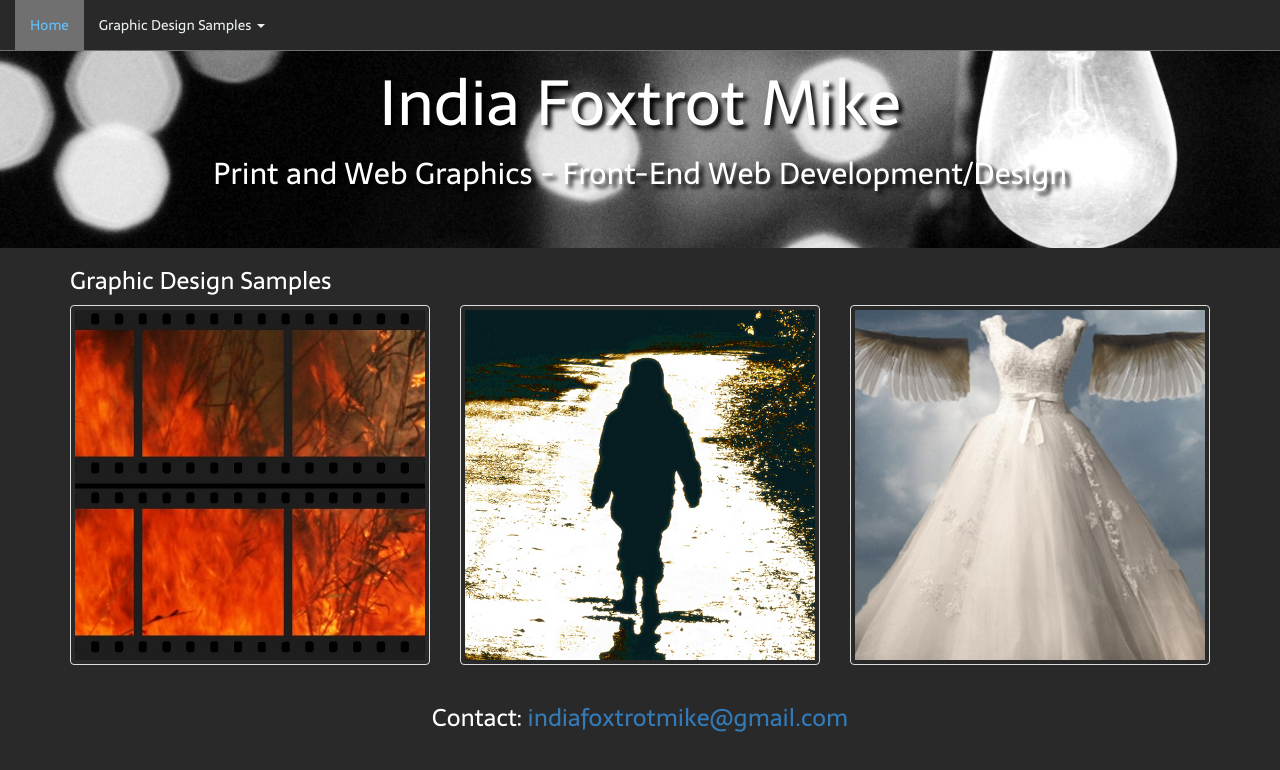
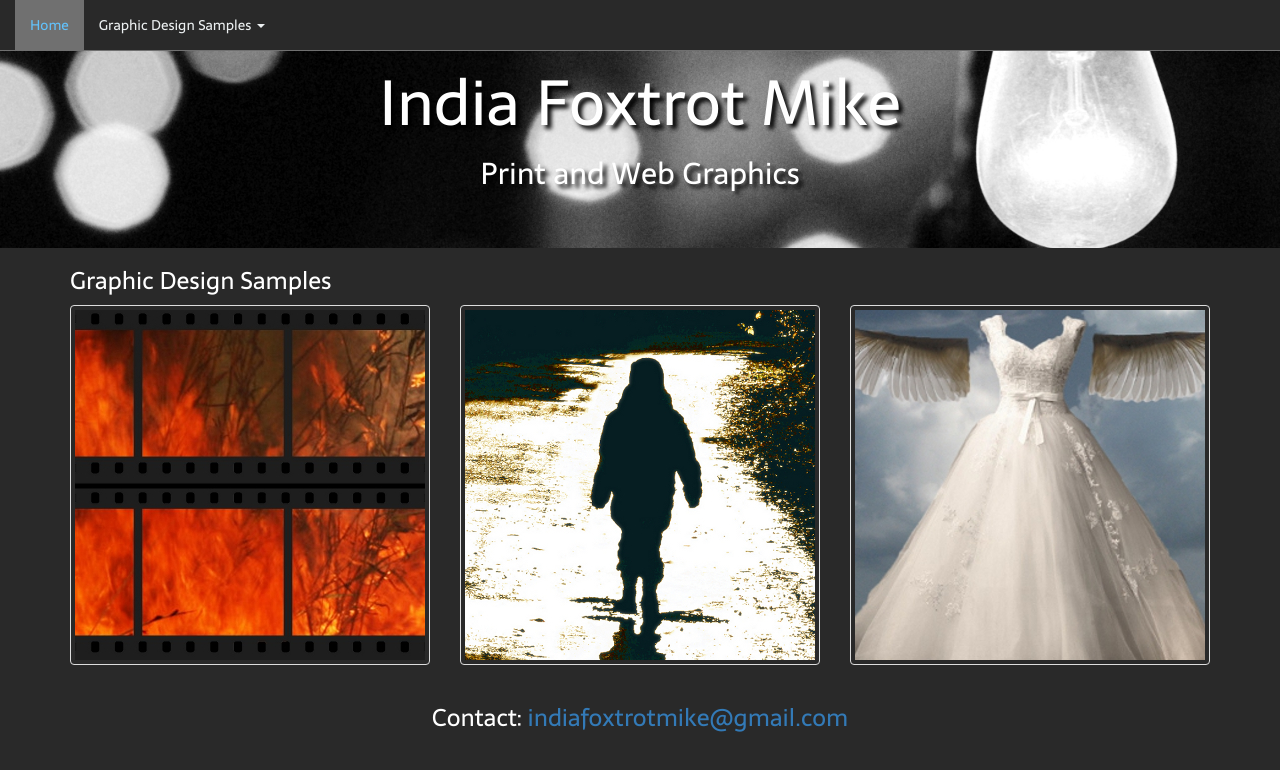
Before and after one commit to indiafoxtrotmike/indiafoxtrotmike.github.io, a plain HTML site: page index.html in a window 1280 px wide. Drawn offline with nearby package versions, Linux system fonts and the light colour scheme.

Commit message:
Update index.html

```diff
--- a/index.html
+++ b/index.html
@@ -36,7 +36,7 @@
   <div class="jumbotron">
     <div class="container">
       <h1>India Foxtrot Mike</h1>
-      <h2>Print and Web Graphics - Front-End Web Development/Design</h2>
+      <h2>Print and Web Graphics</h2>
     </div>
   </div>
 
```
